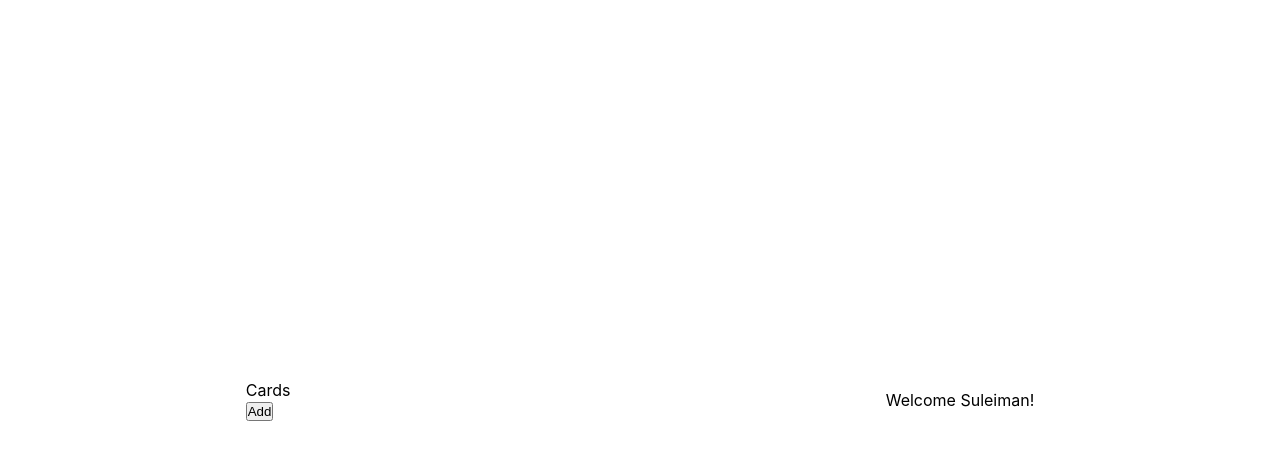
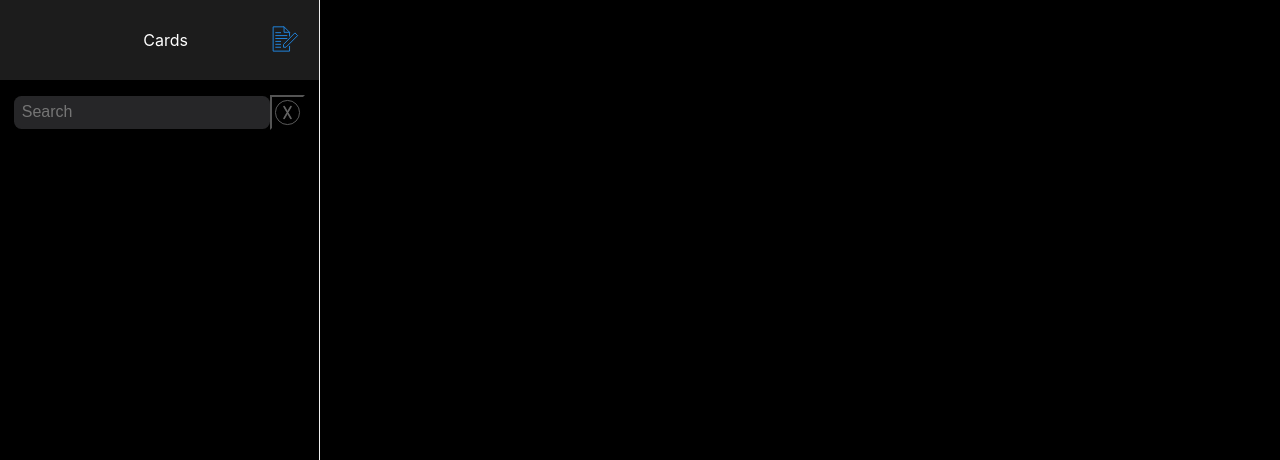
Before and after one commit to Mhmd-S/Rolodex, a React (Create React App) app: page / in a window 1280 px wide. Shown: the top 460 px of the page. Built offline with nearby package versions, Linux system fonts and the light colour scheme; the HTML template or start-up script is replaced by a standard one.

Commit message:
Finished the Rolodex list

```diff
--- a/src/App.css
+++ b/src/App.css
@@ -10,8 +10,10 @@
   display: flex;
   justify-content: center;
   align-items: center;
+  background-color: black;
+  color: white;
 }
 
-.App-Rolodex-List-Container {
-  width: 50%;
+.App-FormCard-Container {
+  width: 75%;
 }
--- a/src/App.js
+++ b/src/App.js
@@ -1,33 +1,45 @@
 import React, {useState} from 'react';
 import './App.css';
+import './Styles/From.css'
+import './Styles/RolodexItem.css'
+import './Styles/Rolodex.css'
 import Form from './Components/Form';
 import Rolodex from './Components/Rolodex';
 import Card from './Components/Card';
 
 function App() {
   const [rolodex, setRolodex] = useState([]);
-  const [selectedCard, setSelectedCard] = useState(null);
+  const [displayRolodex, setDisplayRolodex] = useState([]);
+  const [selectedCard, setSelectedCard] = useState('');
   const [formShow, setFormShow] = useState(false)
 
   const hoistDataForm = (data) => {
+    data.cardID = data.lastName + data.dob;
+    if (rolodex.some(card => card.cardID == data.cardID)) {
+      return;
+    }
     setRolodex([...rolodex, data])
   }
 
-  const selectCard = (cardID) => {
-    setSelectedCard(cardID)
+  const selectCard = (info) => {
+    setSelectedCard(info)
     setFormShow(false);
+  }
+
+
+  const handleSearch = (e) => {
+    const input = e.target.value.toLowerCase();
+    let rolodexCopy = rolodex;
+    rolodexCopy = rolodexCopy.filter(item => (item.firstName.toLowerCase().startsWith(input) || item.middleName.toLowerCase().startsWith(input) || item.lastName.toLowerCase().startsWith(input)));
+    setDisplayRolodex(rolodexCopy);
   }
 
   return (
     <div className="App-Container">
-      <div className="App-Rolodex-List-Container">
-        <div className="App-Rolodex-List-Header">
-          <p className="App-Rolodex-List-Header-Title">Cards</p>
-          <button className='App-Rolodex-List-Header-AddButton' onClick={()=>setFormShow(true)}>Add</button>
+        <Rolodex selectCard={selectCard} rolodexData={displayRolodex[0] ? displayRolodex : rolodex} showForm={setFormShow} handleSearch={handleSearch}  selectedCard={selectedCard} />
+      <div className="App-FormCard-Container">
+        {formShow ? <Form  hoistDataForm={hoistDataForm}/> : (selectedCard != null ? <Card cardInfo={selectedCard} /> : "Welcome Suleiman!")}
         </div>
-        <Rolodex selectCard={selectCard} rolodexData={rolodex}/>
-      </div>
-      {formShow ? <Form  hoistDataForm={hoistDataForm}/> : (selectedCard ? <Card cardInfo={rolodex[selectedCard]} /> : "Welcome Suleiman!")}
     </div>
   );
 }
--- a/src/Components/Form.jsx
+++ b/src/Components/Form.jsx
@@ -20,7 +20,7 @@ const Form = ({hoistDataForm}) => {
             <label>Contact Information</label>
             <input {...register("contactInfo")} type="text"/>
             <label>Notes</label>
-            <textarea {...register("notes")} type="text"/>
+            <input {...register("notes")} type="text"/>
             <button type='submit'>Submit</button>
         </form>
     )
--- a/src/Components/Rolodex.jsx
+++ b/src/Components/Rolodex.jsx
@@ -1,13 +1,40 @@
-import React from 'react';
+import React, {useRef} from 'react';
+import '../Styles/Rolodex.css'
 import RolodexItem from './RolodexItem.jsx';
 
-const Rolodex = ({ rolodexData, selectCard }) => {
+const Rolodex = ({ rolodexData, selectCard, showForm, handleSearch, selectedCard }) => {
 
-    const rolodexEles = rolodexData.map((item, i) => <RolodexItem selectCard={selectCard} key={i} cardID={i} itemInfo={item}/>);
+    const searchInput = useRef(null);
+
+    const cancelSearch = () => {
+        searchInput.current.blur();
+        searchInput.current.value = '';
+    }
+
+    rolodexData = rolodexData.sort(function(a, b){
+        let x = a.lastName.toLowerCase();
+        let y = b.lastName.toLowerCase();
+        if (x < y) {return -1;}
+        if (x > y) {return 1;}
+        return 0;
+    });
+
+    const rolodexEles = rolodexData.map((item) => item.cardID == selectedCard.cardID ? <RolodexItem selectCard={selectCard} key={item.cardID} itemInfo={item} highLighted={true} /> : <RolodexItem selectCard={selectCard} key={item.cardID} itemInfo={item} highLighted={false} /> );
 
     return(
-        <div className="RolodexCards-Container">
-            {rolodexEles}
+        <div className="Rolodex-List-Container">
+            <div className="Rolodex-List-Header">
+                <p className="Rolodex-List-Header-Title">Cards</p>
+                <button className='Rolodex-List-Header-AddButton' onClick={()=>showForm(true)}><img alt="add" src="/E267.svg"/></button>
+            </div>
+            <div className='Rolodex-List-Search-Container'>
+                <label>Search</label>
+                <input ref={searchInput} onChange={(e)=>handleSearch(e)} placeholder='Search' type="text" />
+                <button className="Search-Cancel" onClick={cancelSearch}><img alt="cancel" src="/1F1FD.svg"/></button>
+            </div>
+            <div className="RolodexCards-Container">
+                {rolodexEles}
+            </div>
         </div>
     )
 }
--- a/src/Components/RolodexItem.jsx
+++ b/src/Components/RolodexItem.jsx
@@ -1,9 +1,10 @@
 import React from 'react';
 
-const RolodexItem = ({itemInfo, cardID, selectCard}) => {
+const RolodexItem = ({itemInfo, selectCard, highLighted}) => {
+
     return (
-        <div className="Rolodex-Item-Container" onClick={()=>{selectCard(cardID)}}>
-            <p>{itemInfo.lastName.toUpperCase()}, {itemInfo.firstName} {itemInfo.middleName} </p>
+        <div className={highLighted ?  "Rolodex-Item-Container Rolodex-Item-Highlighted" : "Rolodex-Item-Container"} onClick={()=>{selectCard(itemInfo)}}>
+            <p><span>{itemInfo.lastName.toUpperCase()}</span>, {itemInfo.firstName} {itemInfo.middleName} </p>
         </div>
     )
 }
--- a/src/Styles/Rolodex.css
+++ b/src/Styles/Rolodex.css
@@ -0,0 +1,98 @@
+.Rolodex-List-Container {
+    width: 25%;
+    height: 100%;
+    border-right: 1px solid #eee;
+}
+
+.Rolodex-List-Header {
+    display: flex;
+    height: 10%;
+    width: 100%;
+    padding: 1rem;
+    justify-content: flex-end;
+    align-items: center;
+    background-color: #1c1c1c;
+}
+
+.Rolodex-List-Header-Title {
+    width: 70%;
+    text-align: center;
+}
+
+.Rolodex-List-Header-AddButton {
+    background-color: transparent;
+    border: 1px solid transparent;
+    cursor: pointer;
+}
+
+.Rolodex-List-Header-AddButton img {
+    width: 35px;
+    height: 35px;
+}
+
+.Rolodex-List-Search-Container {
+    width: 100%;
+    height: 7.5%;
+    display: flex;
+    padding-top: 0.3rem;
+    align-items: center;
+    justify-content: center;
+}
+
+.Rolodex-List-Search-Container label {
+    display: none;
+}
+
+.Rolodex-List-Search-Container input {
+    width: 80%;
+    font-size: 1rem;
+    padding: 0.4rem;
+    padding-right: 0.6rem;
+    border-radius: 7.5px;
+    border: 1px solid transparent;
+    background-color: #262628;
+    color: white;
+}
+
+.Rolodex-List-Search-Container input:focus {
+    outline: none;
+}
+
+.Search-Cancel {
+    width: 35px;
+    height: 35px;
+    background-color: black;
+    cursor: pointer;
+}
+
+.Search-Cancel svg {
+    width: 40px;
+    height: 40px;
+}
+
+.RolodexCards-Container {
+    overflow-y: scroll;
+    width: 100%;
+    height: 82.5%;
+    padding-top: 0.4rem;
+    display: flex;
+    flex-direction: column;
+    align-items: center;
+}
+
+/* width */
+.RolodexCards-Container::-webkit-scrollbar {
+    width: 5px;
+    background-color: transparent;
+  }
+
+  /* Handle */
+.RolodexCards-Container::-webkit-scrollbar-thumb {
+    background: #888;
+    border-radius: 5px;
+  }
+
+  /* Handle on hover */
+.RolodexCards-Container::-webkit-scrollbar-thumb:hover {
+    width: 10px;
+  }
--- a/src/Styles/RolodexItem.css
+++ b/src/Styles/RolodexItem.css
@@ -0,0 +1,31 @@
+.Rolodex-Item-Container {
+    width: 80%;
+    min-height: 15%;
+    max-height: 15%;
+    overflow-x:hidden;
+    padding: 0.15rem;
+    margin-bottom: 0.5rem;
+    border-bottom: 2px solid rgba(255, 255, 255, 0.199);;
+    display: flex;
+    justify-content: center;
+    align-items: center;
+    color: #9b9a9f;
+}
+
+.Rolodex-Item-Container span{
+    color: white;
+    font-weight: 600;
+}
+
+.Rolodex-Item-Container:hover {
+    box-shadow: 0px 0px 6px 2px rgba(255, 255, 255, 0.199);
+    cursor: pointer;
+    border-bottom: 2px solid transparent;
+    border-radius: 10px;
+}
+
+.Rolodex-Item-Highlighted {
+    background-color: #3a3a3c;
+    border-radius: 10px;
+    border-bottom: 2px solid transparent;
+}
```
Also changed, not shown: public/1F1FD.svg (added), public/E267.svg (added).
